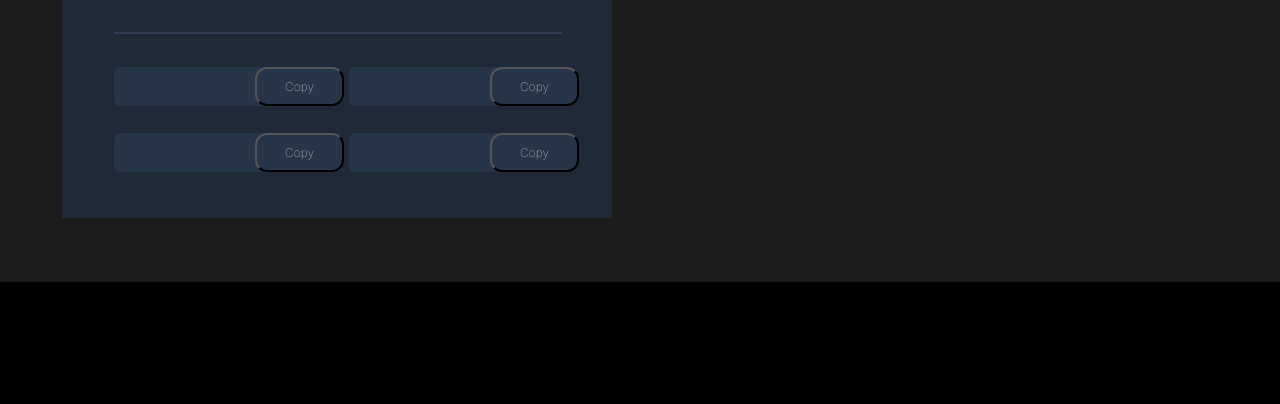
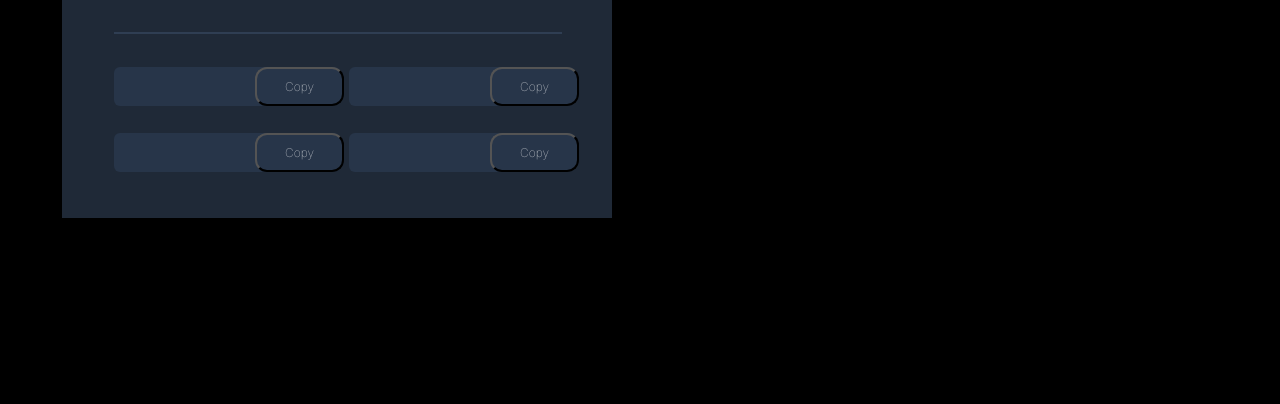
Before and after one commit to christian100kodehode/Password-generator, a plain HTML site: page index.html in a window 1280 px wide. Shown: the part 396-800 px from the top of the page. Drawn offline with Linux system fonts and the light colour scheme.

Commit message:
width 100% height auto

```diff
--- a/index.css
+++ b/index.css
@@ -9,7 +9,7 @@ body {
 .container {
   position: absolute;
   width: 100%;
-  height: 678px;
+  height: auto;
 
   background: #1c1c1c;
 }
```
